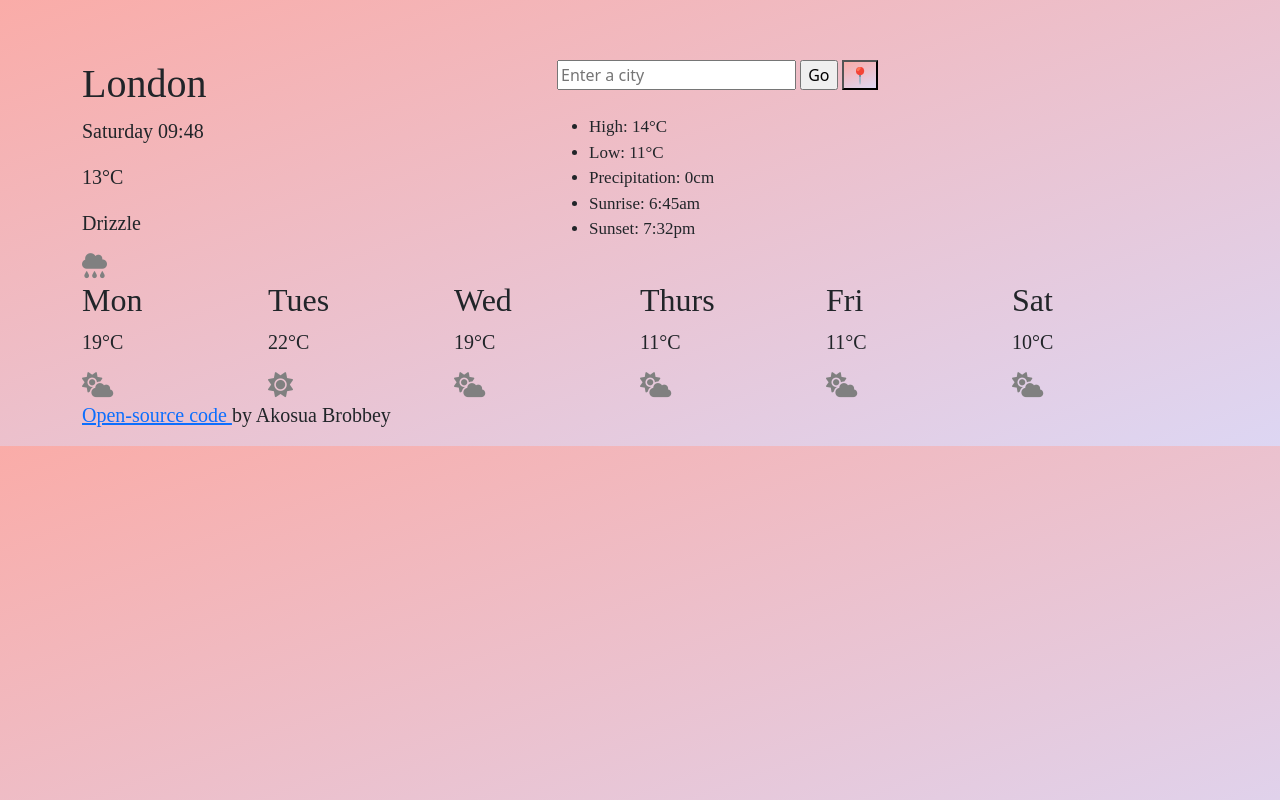
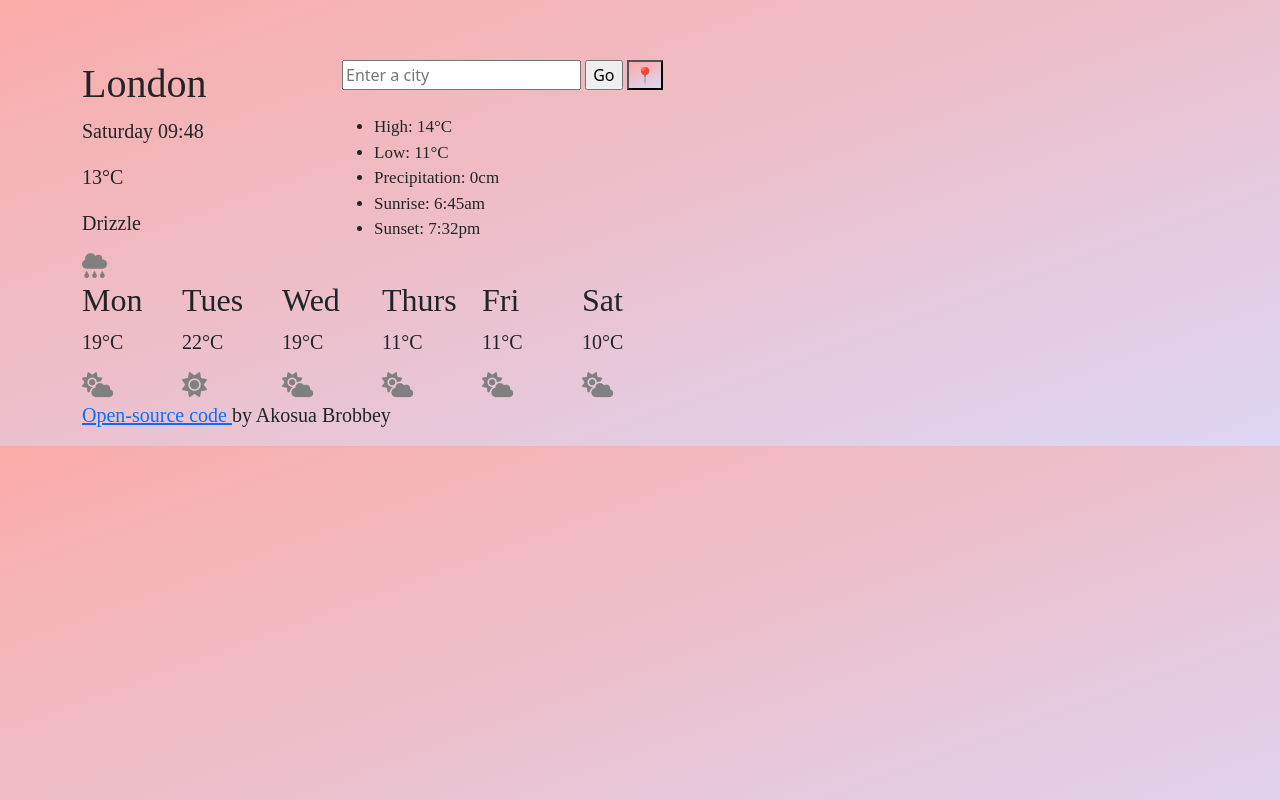
Before and after one commit to akaybrobbey/weather-app, a plain HTML site: page index.html in a window 1280 px wide. Drawn offline with nearby package versions, Linux system fonts and the light colour scheme; a web font is replaced by a local one.

Commit message:
updated max width

```diff
--- a/style.css
+++ b/style.css
@@ -31,3 +31,7 @@ i {
 button {
   background: linear-gradient(-20deg, #ddd6f3 0%, #faaca8 100%, #faaca8 100%);
 }
+
+.weather-app-wrapper {
+  max-width: 600px;
+}
```
